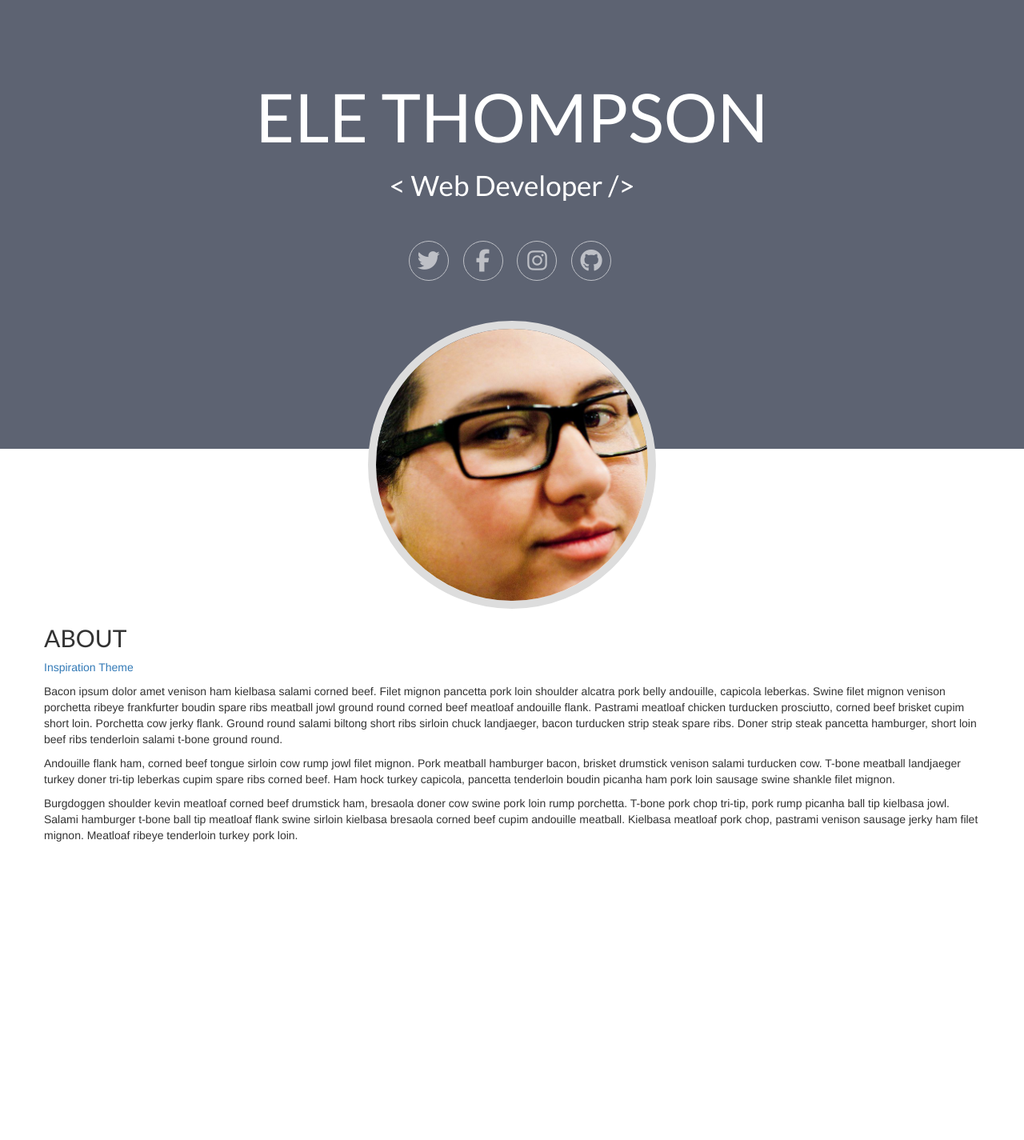
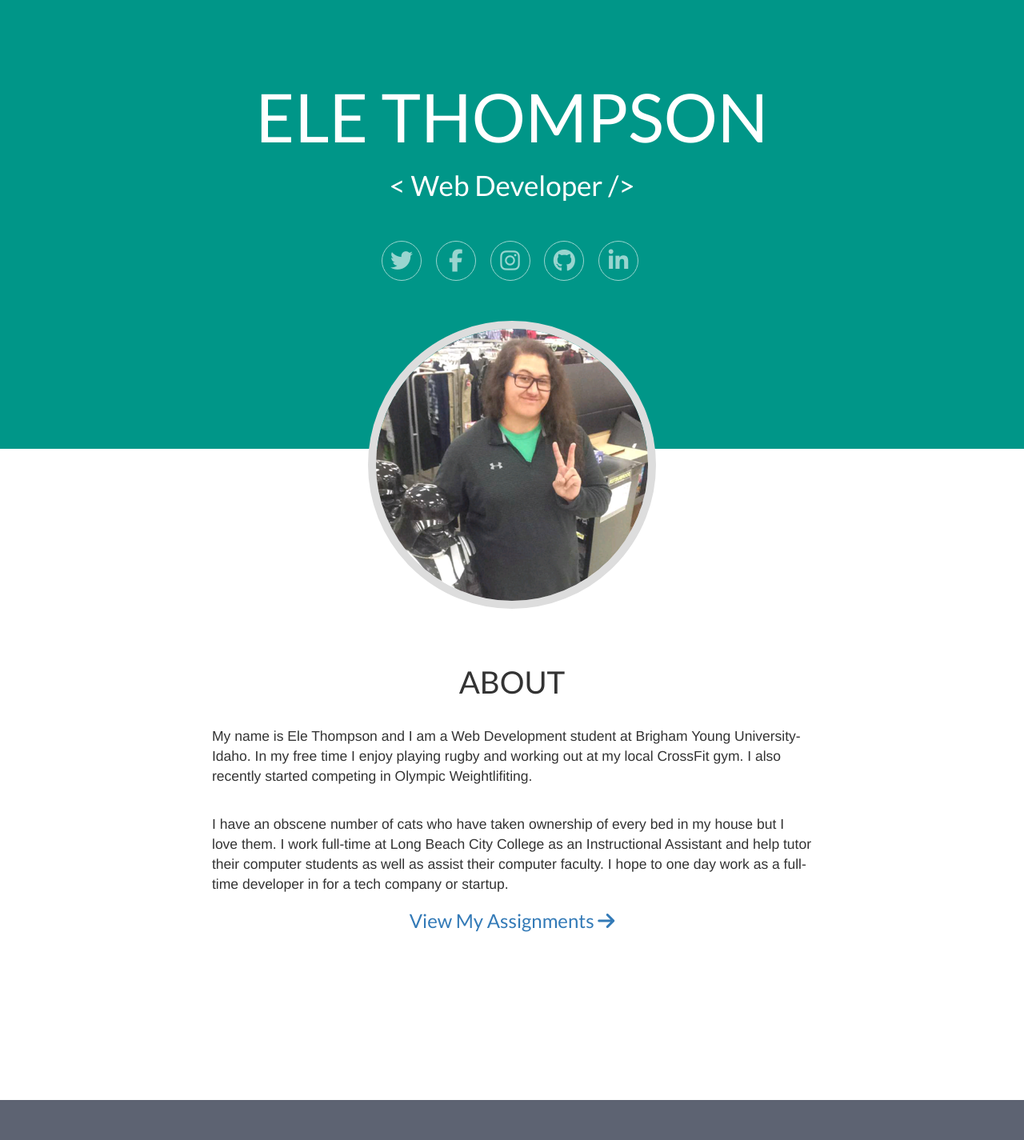
Before and after one commit to thompson-ele/cs313-php, a PHP site: page /web/index.html in a window 1280 px wide. Shown: the whole page at 80% size. Before the commit the page ends 1052 px from the top, so only its background shows below. Run offline with PHP 8.4, Linux system fonts and the light colour scheme; some libraries are stand-ins or nearby versions.

Commit message:
Changed profile image, added About, and finished index.html

```diff
--- a/web/css/styles.css
+++ b/web/css/styles.css
@@ -9,7 +9,7 @@ h1, h2, h3, h4 {
 }
 
 header {
-	background-color: rgba(53,60,79,.8);
+	background-color: /*rgba(53,60,79,.8)*/ rgba(0, 150, 136, 1);
 	color: #FFF;
 	height: 50%;
 
@@ -27,14 +27,39 @@ header h3 {
 
 main {
 	background-color: #FFF;
-	padding: 200px 0;
+	padding: 250px 0 200px 0;
+}
+
+main h2 {
+	font-size: 2.75em;
+}
+
+main p {
+	font-size: 1.25em;
+	padding-top: 25px;
 }
 
 #ele-profile img {
 	border: 10px solid #DDD;
 	margin-bottom: -200px;
+
+	transition: transform .25s ease-in-out;
+	-moz-transition: transform .25s ease-in-out;
+	-webkit-transition: transform .25s ease-in-out;
 }
 
+#ele-profile img:hover {
+        -webkit-transform: rotateZ(30deg);
+        -ms-transform: rotateZ(30deg);
+	    transform: rotateZ(30deg);
+}
+
+footer {
+	height: 50px;
+	background-color: rgba(53,60,79,.8);
+}
+
+/* --- SOCIAL MEDIA ICONS --*/
 .social-icons {
 	font-size: 2em;
 	text-align: center;
@@ -83,6 +108,11 @@ main {
 	border-color: #000;
 }
 
+.social-icons li a.linkedin:hover {
+	background-color: #0077B5;
+	border-color: #0077B5;
+}
+
 .social-icons li a:active {
 	color: #FFF;
 }
--- a/web/index.html
+++ b/web/index.html
@@ -29,12 +29,13 @@
 					<li><a class="facebook" href="https://www.facebook.com/ele.thompson" target="_blank"><i class="fa fa-facebook"></i></a></li>
 					<li><a class="instagram" href="https://www.instagram.com/elethompson/" target="_blank"><i class="fa fa-instagram"></i></a></li>
 					<li><a class="github" href="https://github.com/thompson-ele" target="_blank"><i class="fa fa-github"></i></a></li>
+                    <li><a class="linkedin" href="https://www.linkedin.com/in/elevilathompson" target="_blank"><i class="fa fa-linkedin"></i></a></li>
 				</ul><!--/.social-icons-->
 			</div><!--/.row-->
 
 			<div class="row">
-				<div id="ele-profile" class="col-md-4 col-md-offset-4">
-					<a href="assignments.html"><img class="img-circle img-responsive" src="img/ele-profile.jpg" alt="Picture of Ele Thompson"></a>
+				<div id="ele-profile" class="col-sm-4 col-sm-offset-4">
+					<a href="assignments.html"><img class="img-circle img-responsive" src="img/ele-vader.png" alt="Picture of Ele Thompson"></a>
 				</div>
 			</div>
 		</div><!--/.container-->
@@ -43,18 +44,20 @@
 	<main>
 		<section class="container">
 			<div class="row">
-				<h2>ABOUT</h2>
+            	<div class="col-md-8 col-md-offset-2">
+                    <h2 class="text-center">ABOUT</h2>
 
-					<p><a href="http://html.metrothemes.me/md-html/md-live/index-1.html" target="_blank">Inspiration Theme</a></p>
-					<p>Bacon ipsum dolor amet venison ham kielbasa salami corned beef. Filet mignon pancetta pork loin shoulder alcatra pork belly andouille, capicola leberkas. Swine filet mignon venison porchetta ribeye frankfurter boudin spare ribs meatball jowl ground round corned beef meatloaf andouille flank. Pastrami meatloaf chicken turducken prosciutto, corned beef brisket cupim short loin. Porchetta cow jerky flank. Ground round salami biltong short ribs sirloin chuck landjaeger, bacon turducken strip steak spare ribs. Doner strip steak pancetta hamburger, short loin beef ribs tenderloin salami t-bone ground round.</p>
+                        <p>My name is Ele Thompson and I am a Web Development student at Brigham Young University-Idaho. In my free time I enjoy playing rugby and working out at my local CrossFit gym. I also recently started competing in Olympic Weightlifiting.</p>
+                        <p>I have an obscene number of cats who have taken ownership of every bed in my house but I love them. I work full-time at Long Beach City College as an Instructional Assistant and help tutor their computer students as well as assist their computer faculty. I hope to one day work as a full-time developer in for a tech company or startup.</p>
 
-					<p>Andouille flank ham, corned beef tongue sirloin cow rump jowl filet mignon. Pork meatball hamburger bacon, brisket drumstick venison salami turducken cow. T-bone meatball landjaeger turkey doner tri-tip leberkas cupim spare ribs corned beef. Ham hock turkey capicola, pancetta tenderloin boudin picanha ham pork loin sausage swine shankle filet mignon.</p>
-
-					<p>Burgdoggen shoulder kevin meatloaf corned beef drumstick ham, bresaola doner cow swine pork loin rump porchetta. T-bone pork chop tri-tip, pork rump picanha ball tip kielbasa jowl. Salami hamburger t-bone ball tip meatloaf flank swine sirloin kielbasa bresaola corned beef cupim andouille meatball. Kielbasa meatloaf pork chop, pastrami venison sausage jerky ham filet mignon. Meatloaf ribeye tenderloin turkey pork loin.</p>
-
+                    <h3 id="assignment-line" class="text-center"><a href="assigments.html">View My Assignments <i class="fa fa-arrow-right"></i></a></h3>
+				</div>
 			</div><!--/.row-->
 		</section><!--/.container-fluid-->
 	</main>
+
+    <footer>
+    </footer>
 
 	<!-- JQUERY -->
 	<script src="https://code.jquery.com/jquery-3.1.1.min.js" integrity="sha256-hVVnYaiADRTO2PzUGmuLJr8BLUSjGIZsDYGmIJLv2b8=" crossorigin="anonymous"></script>
```
Also changed, not shown: web/img/ele-vader.png (added).
